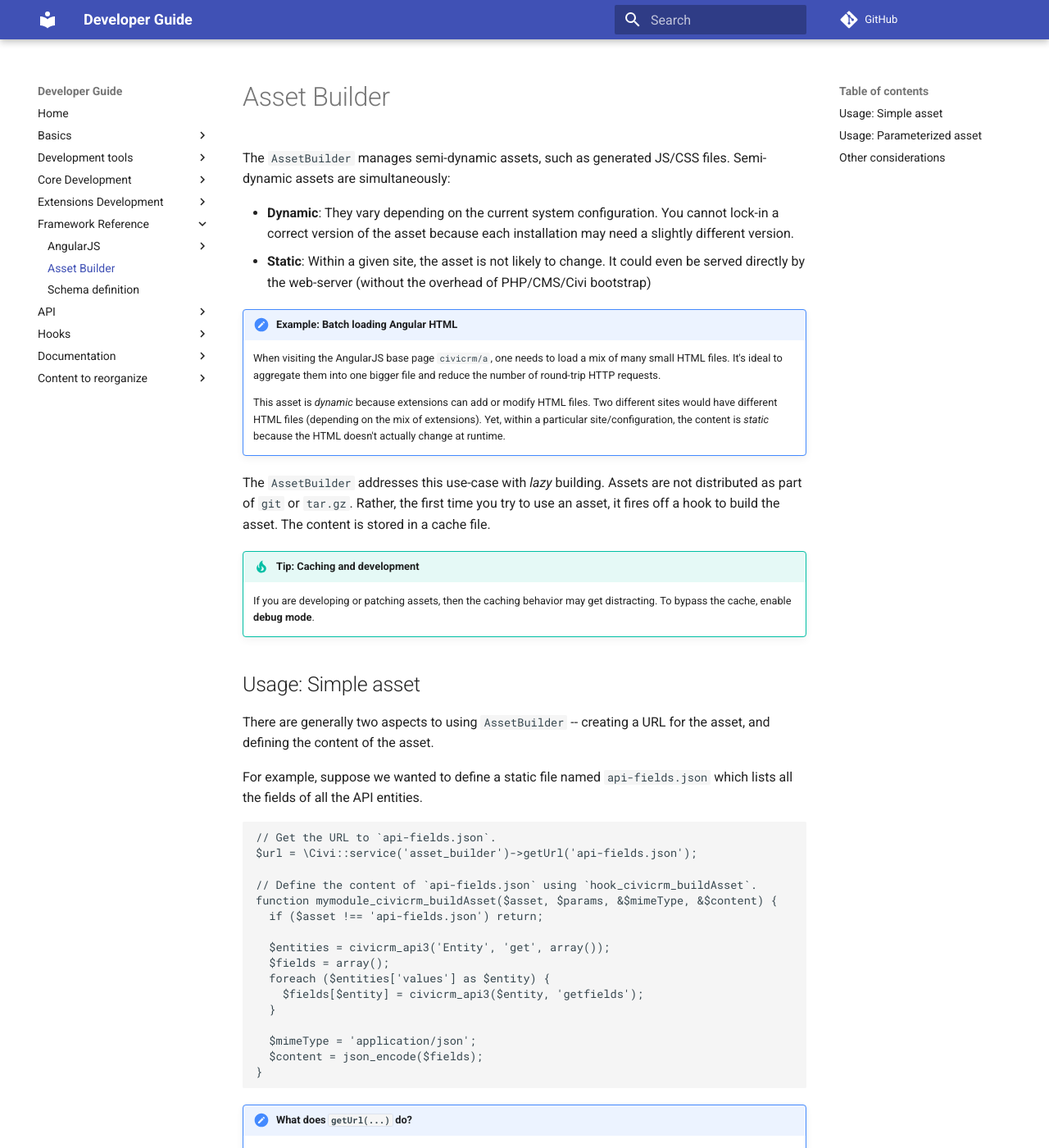
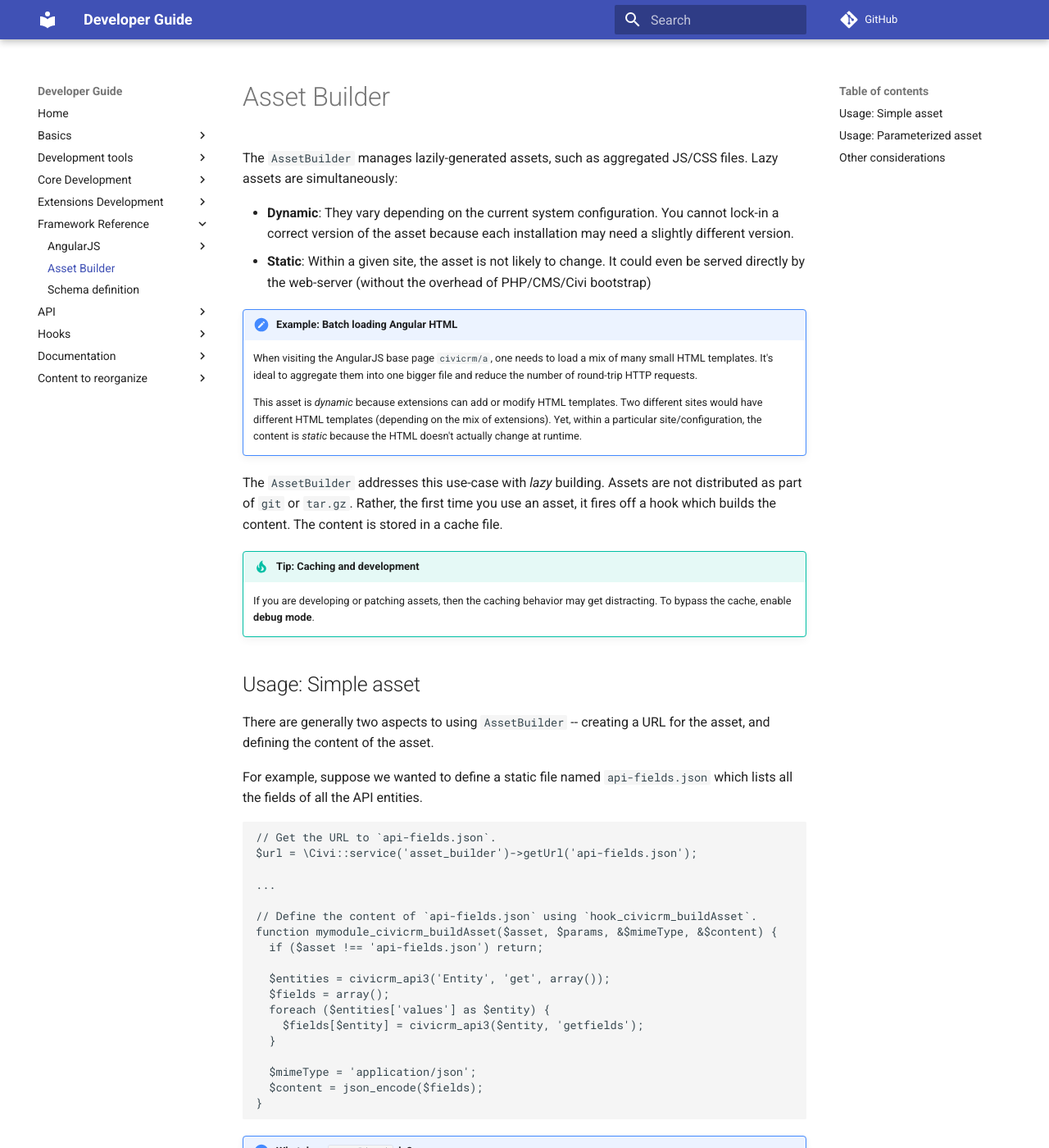
Before and after one commit to civicrm/civicrm-dev-docs, an MkDocs documentation site: the page built from docs/framework/asset-builder.md, in a window 1280 px wide and 1400 px high. Shown: the whole window at 82% size. Built offline with MkDocs 1.6.1 and Material for MkDocs 9.7.7, drawn with Linux system fonts in a browser that asks for light colours; comment, search, counter and statistics services are not loaded; old or Windows-style settings are respelled for this version of MkDocs; some of the changed text lies outside the part shown.

Commit message:
Asset Builder - Copyedits

````diff
--- a/docs/framework/asset-builder.md
+++ b/docs/framework/asset-builder.md
@@ -1,7 +1,7 @@
 # Asset Builder
 
-The `AssetBuilder` manages semi-dynamic assets, such as generated JS/CSS
-files. Semi-dynamic assets are simultaneously:
+The `AssetBuilder` manages lazily-generated assets, such as aggregated
+JS/CSS files.  Lazy assets are simultaneously:
 
  * __Dynamic__: They vary depending on the current system configuration.
    You cannot lock-in a correct version of the asset because each
@@ -12,18 +12,19 @@ files. Semi-dynamic assets are simultaneously:
 
 !!! note "Example: Batch loading Angular HTML"
     When visiting the AngularJS base page `civicrm/a`, one needs to load a
-    mix of many small HTML files.  It's ideal to aggregate them into one
+    mix of many small HTML templates.  It's ideal to aggregate them into one
     bigger file and reduce the number of round-trip HTTP requests.
 
-    This asset is _dynamic_ because extensions can add or modify HTML files.
-    Two different sites would have different HTML files (depending on the
-    mix of extensions).  Yet, within a particular site/configuration, the
-    content is _static_ because the HTML doesn't actually change at runtime.
+    This asset is _dynamic_ because extensions can add or modify HTML
+    templates.  Two different sites would have different HTML templates
+    (depending on the mix of extensions).  Yet, within a particular
+    site/configuration, the content is _static_ because the HTML doesn't
+    actually change at runtime.
 
-The `AssetBuilder` addresses this use-case with *lazy* building.  Assets are not
-distributed as part of `git` or `tar.gz`.  Rather, the first time you try to
-use an asset, it fires off a hook to build the asset.  The content is stored
-in a cache file.
+The `AssetBuilder` addresses this use-case with *lazy* building.  Assets are
+not distributed as part of `git` or `tar.gz`.  Rather, the first time you
+use an asset, it fires off a hook which builds the content.  The content is
+stored in a cache file.
 
 !!! tip "Tip: Caching and development"
     If you are developing or patching assets, then the caching behavior may
@@ -40,6 +41,8 @@ For example, suppose we wanted to define a static file named
 ```php
 // Get the URL to `api-fields.json`.
 $url = \Civi::service('asset_builder')->getUrl('api-fields.json');
+
+...
 
 // Define the content of `api-fields.json` using `hook_civicrm_buildAsset`.
 function mymodule_civicrm_buildAsset($asset, $params, &$mimeType, &$content) {
@@ -92,6 +95,8 @@ $caseEntitiesUrl = \Civi::service('asset_builder')
   )
 );
 
+...
+
 // Define the content of `api-fields.json` using `hook_civicrm_buildAsset`.
 function mymodule_civicrm_buildAsset($asset, $params, &$mimeType, &$content) {
   if ($asset !== 'api-fields.json') return;
@@ -120,14 +125,14 @@ function mymodule_civicrm_buildAsset($asset, $params, &$mimeType, &$content) {
     Both are written in PHP, but they address differet parts of the process:
 
      * `AssetBuilder` provides URL-routing, caching, and parameterization.
-       Its strength is defining the *lifecycle* of a dynamic asset.
+       Its strength is defining a *lazy lifecycle* for the assets.
      * `Assetic` provides a library of generators and filters.  Its strength
        is defining the *content* of an asset.
 
     You could use them together -- e.g.  in `hook_civicrm_buildAsset`,
     declare a new asset and use `Assetic` to build its content.
 
-!!! caution "Caution: Assimilate non-confidential data"
+!!! caution "Caution: Confidentiality and lazy assets"
     The current implementation does not take aggressive measures to keep
     assets confidential. For example, an asset built from public JS files
     is fine, but an asset built from permissioned data (contact-records
````
